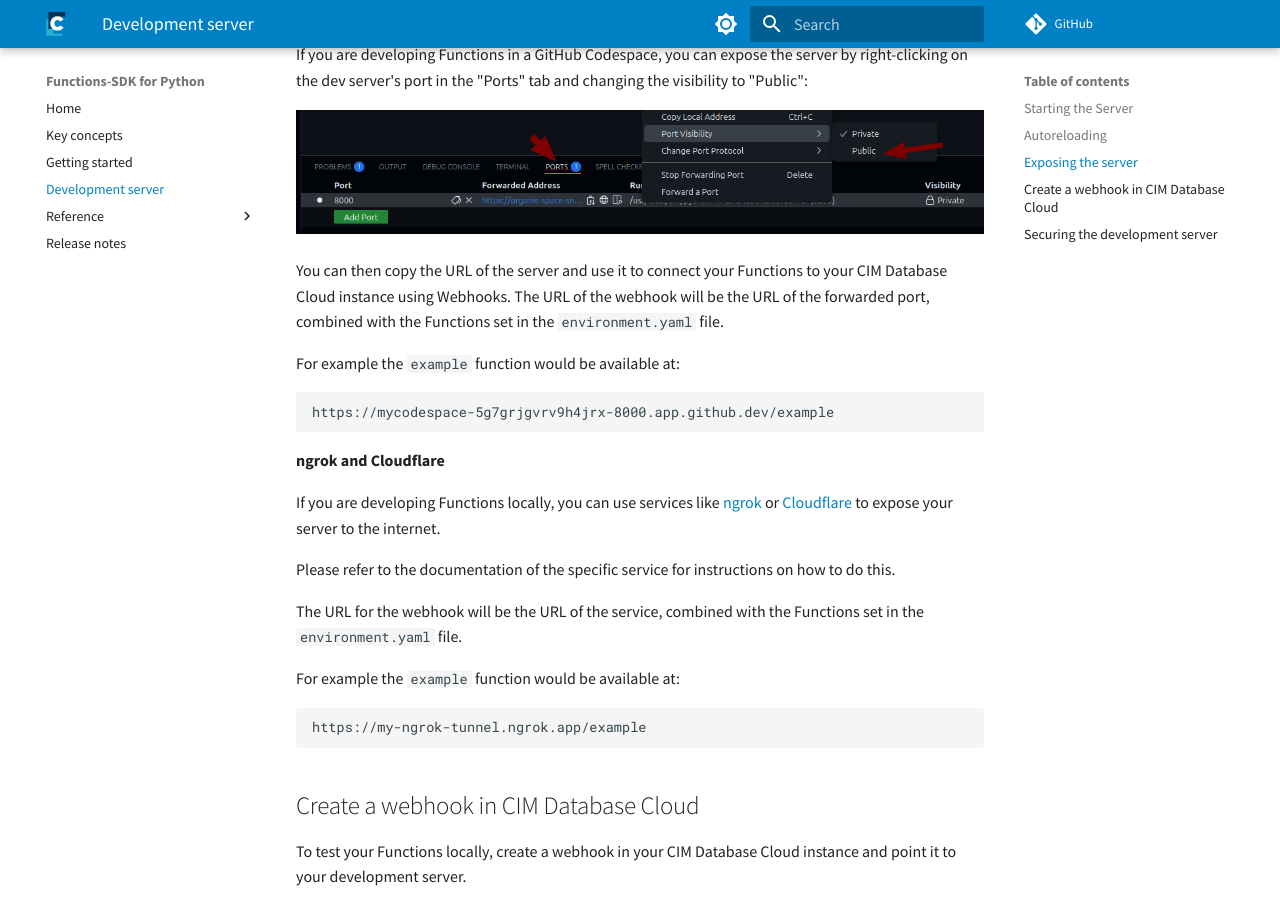
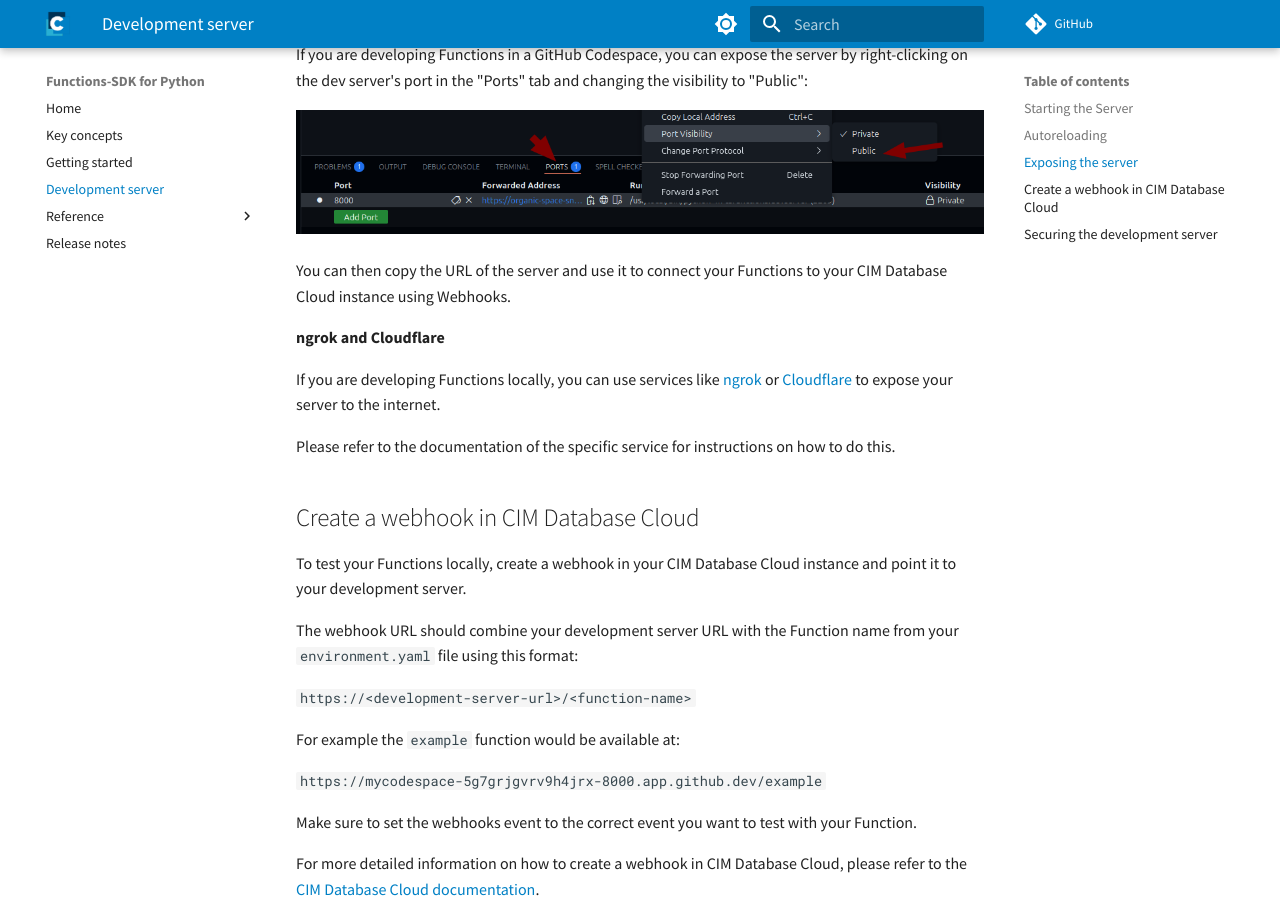
Before and after one commit to cslab/functions-sdk-python, an MkDocs documentation site: the page built from docs/development_server.md, in a window 1280 px wide and 900 px high, scrolled down 1191 px. Built offline with MkDocs 1.6.1 and Material for MkDocs 9.7.7, drawn with Linux system fonts in a browser that asks for light colours; comment, search, counter and statistics services are not loaded.

Commit message:
remove redundant information

````diff
--- a/docs/development_server.md
+++ b/docs/development_server.md
@@ -43,13 +43,6 @@
 ![GitHub Codespaces](./assets/codespace_port_visibility.png)
 
 You can then copy the URL of the server and use it to connect your Functions to your CIM Database Cloud instance using Webhooks.
-The URL of the webhook will be the URL of the forwarded port, combined with the Functions set in the `environment.yaml` file.
-
-For example the `example` function would be available at:
-
-```
-https://mycodespace-5g7grjgvrv9h4jrx-8000.app.github.dev/example
-```
 
 **ngrok and Cloudflare**
 
@@ -57,13 +50,6 @@
 
 Please refer to the documentation of the specific service for instructions on how to do this.
 
-The URL for the webhook will be the URL of the service, combined with the Functions set in the `environment.yaml` file.
-
-For example the `example` function would be available at:
-
-```
-https://my-ngrok-tunnel.ngrok.app/example
-```
 
 ## Create a webhook in CIM Database Cloud
 
````
